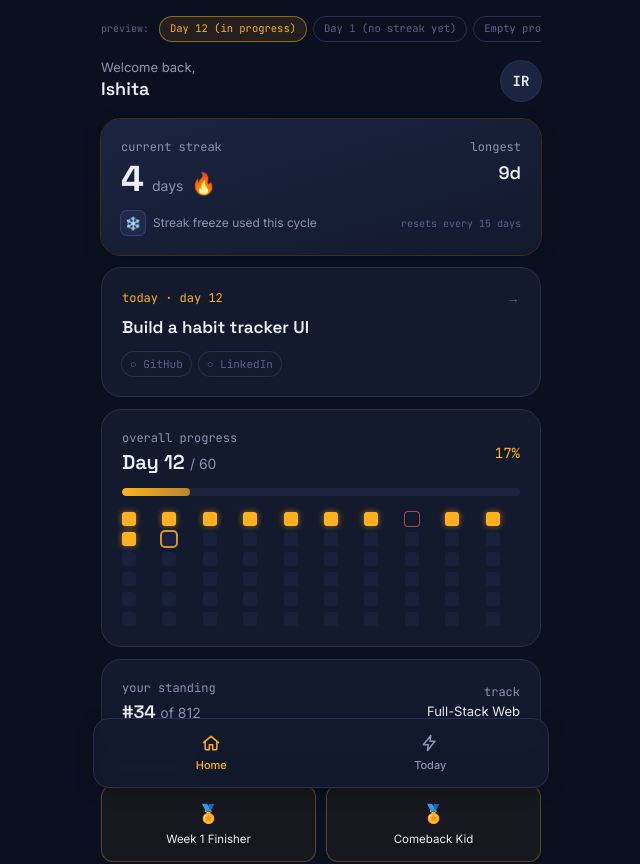
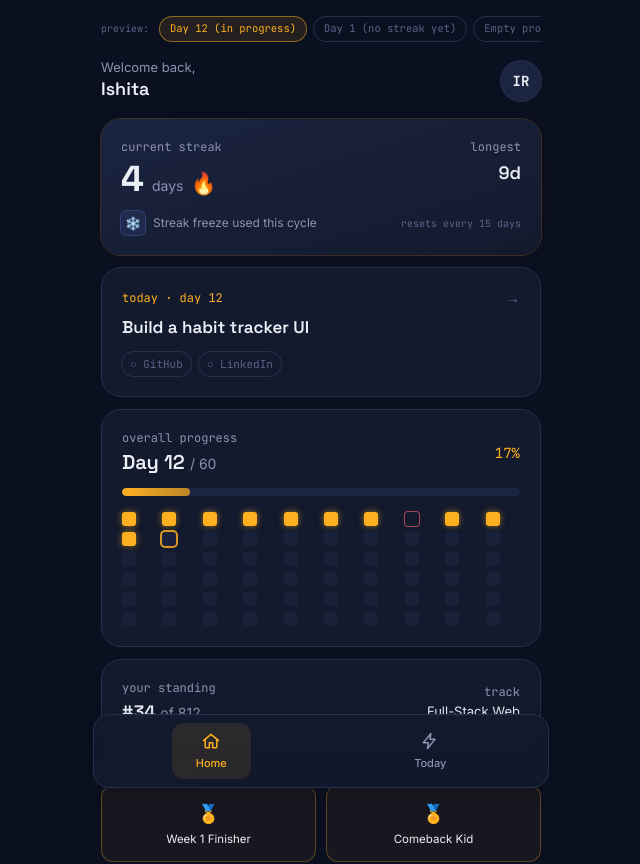
Before and after one commit to anjalik2906-cell/hackathon, a React (Vite) app in the folder abtalks/: page /dashboard in a window 1280 px wide. Shown: the top 864 px of the page, without its empty margins (319-959 px from the left). Built offline with nearby package versions, Linux system fonts and the light colour scheme.

Commit message:
Improve navigation active states

```diff
--- a/abtalks/src/App.jsx
+++ b/abtalks/src/App.jsx
@@ -37,9 +37,11 @@ function BottomNav({ pathname }) {
             <Link
               key={item.to}
               to={item.to}
-              className={`flex flex-col items-center gap-1 px-6 py-1.5 rounded-xl transition-colors ${
-                active ? 'text-flame' : 'text-muted hover:text-ink'
-              }`}
+              className={`flex flex-col items-center gap-1 px-6 py-2 rounded-xl transition-all duration-200 ${
+  active
+    ? 'text-flame bg-flame/10'
+    : 'text-muted hover:text-ink hover:bg-black/5'
+}`}
             >
               <Icon className="w-5 h-5" />
               <span className="text-[11px] font-medium">{item.label}</span>
```
